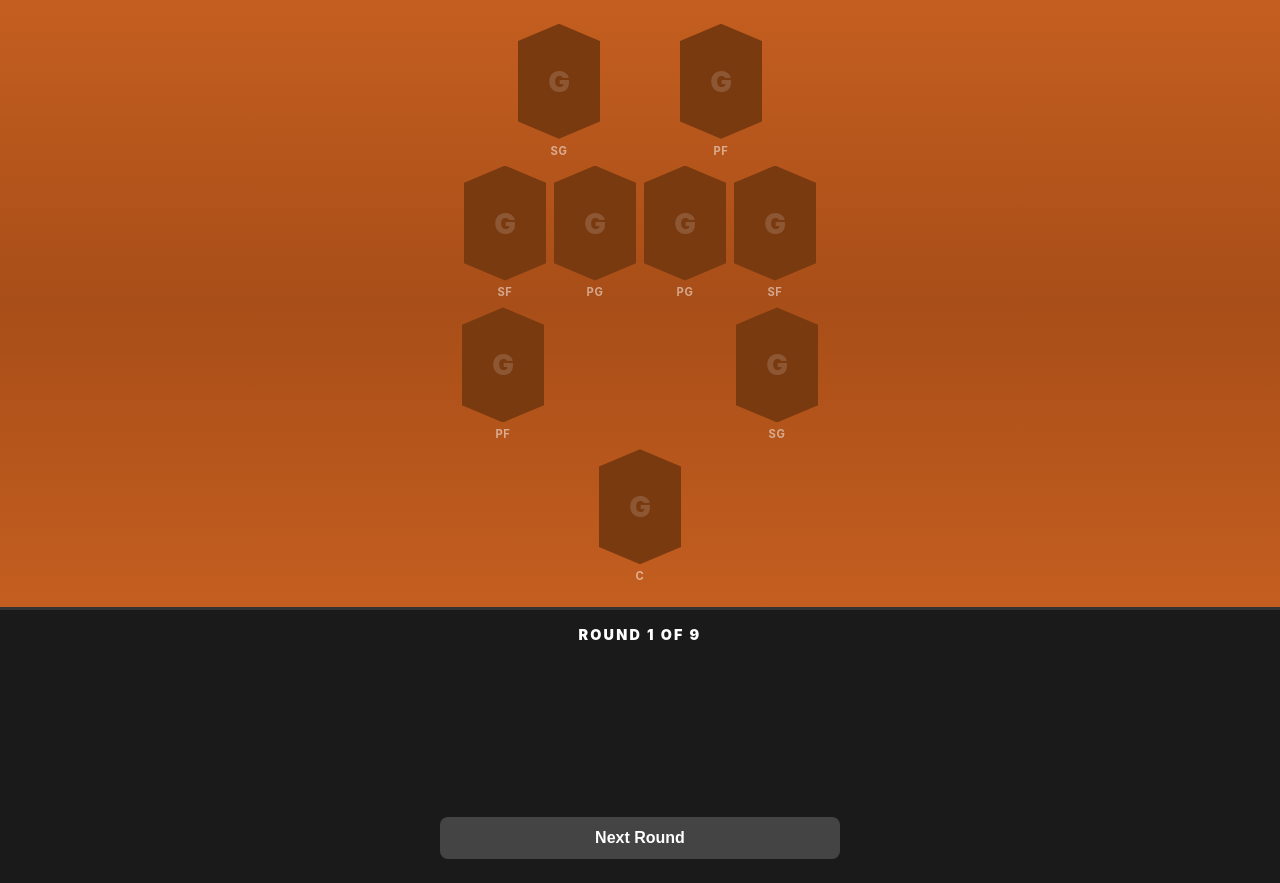
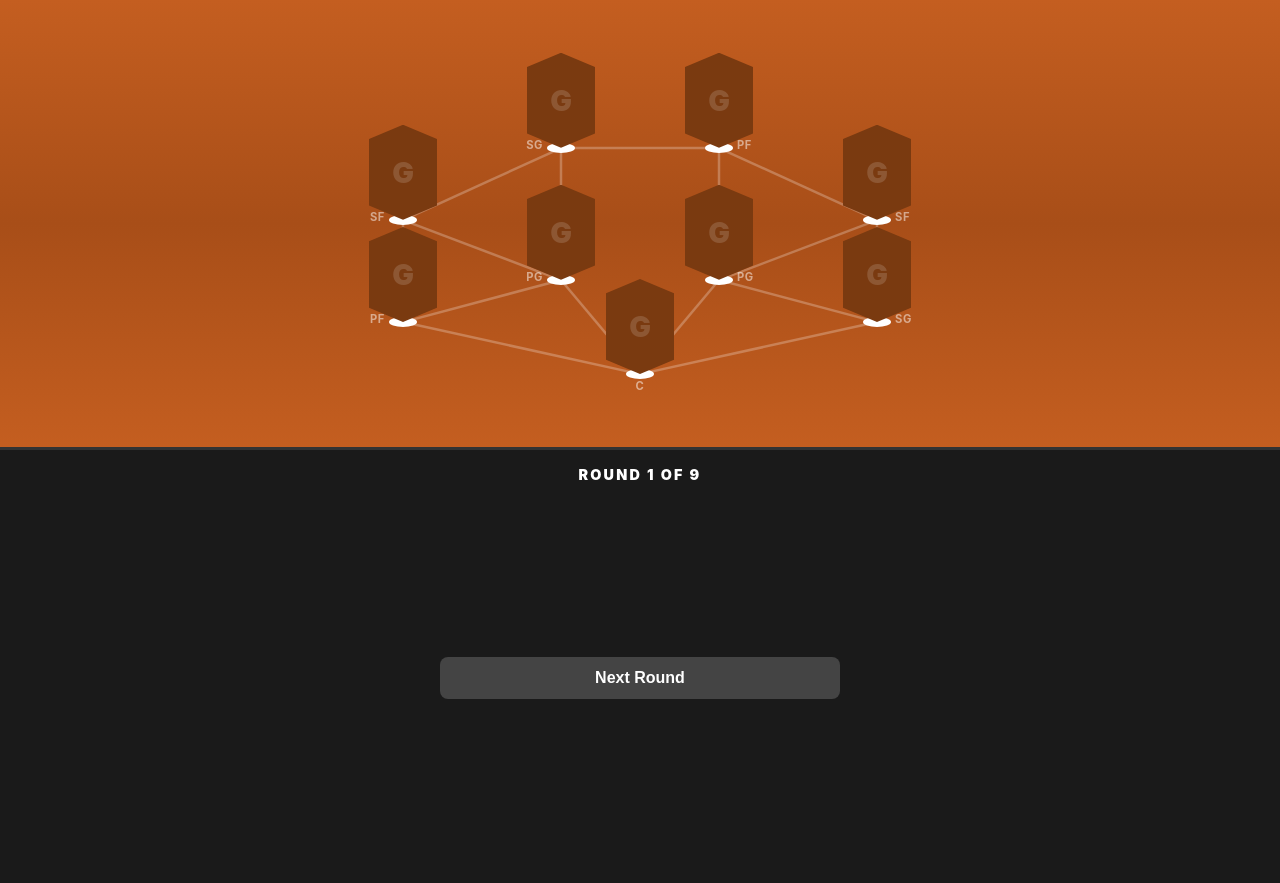
Before and after one commit to DavidSimmerman/giddey, a Django app: page /draft/ in a window 1280 px wide. Shown: the part 77-960 px from the top of the page. After the commit the page ends 776 px from the top, so only its background shows below. Run offline with Django 5.2, Linux system fonts and the light colour scheme; data that the repository does not hold is empty.

Commit message:
update grid style

```diff
--- a/game/templates/game/draft.html
+++ b/game/templates/game/draft.html
@@ -1,14 +1,18 @@
-<!DOCTYPE html>
+<!doctype html>
 <html lang="en">
 	<head>
-    <meta charset="UTF-8">
-    <meta name="viewport" content="width=device-width, initial-scale=1.0">
+		<meta charset="UTF-8" />
+		<meta name="viewport" content="width=device-width, initial-scale=1.0" />
 		<title>Giddey – Draft</title>
 		<style>
-        * { margin: 0; padding: 0; box-sizing: border-box; }
+			* {
+				margin: 0;
+				padding: 0;
+				box-sizing: border-box;
+			}
 
 			body {
-            font-family: -apple-system, BlinkMacSystemFont, "Segoe UI", Roboto, sans-serif;
+				font-family: -apple-system, BlinkMacSystemFont, 'Segoe UI', Roboto, sans-serif;
 				background: #c45e20;
 				color: #e0e0e0;
 				min-height: 100vh;
@@ -68,23 +72,62 @@
 				display: flex;
 				flex-direction: column;
 				align-items: center;
-            justify-content: center;
-            padding: 1.5rem 1rem;
-            gap: 0.5rem;
+				justify-content: space-evenly;
+				padding: 1rem 0.5rem;
+				gap: 0;
 				background: linear-gradient(180deg, #c45e20 0%, #a84e18 50%, #c45e20 100%);
 				position: relative;
+			}
+
+			.court svg.grid-lines {
+				position: absolute;
+				top: 0;
+				left: 0;
+				width: 100%;
+				height: 100%;
+				pointer-events: none;
+				z-index: 0;
 			}
 
 			.row {
 				display: flex;
 				justify-content: center;
 				gap: 0.75rem;
+				width: 100%;
+				max-width: 550px;
+				position: relative;
+				z-index: 1;
 			}
 
-        .row-1 { gap: 5rem; }
-        .row-2 { gap: 0.5rem; }
-        .row-3 { gap: 12rem; }
-        .row-4 { gap: 0; }
+			.row-1 {
+				justify-content: space-between;
+				gap: 0;
+				padding: 0 0.25rem;
+				transform: translateY(30px);
+			}
+			.hex-spacer {
+				width: 68px;
+				visibility: hidden;
+			}
+			.row-2 {
+				justify-content: space-between;
+				gap: 0;
+				padding: 0 0.25rem;
+			}
+			.row-2 .hex-slot-wrapper:nth-child(2),
+			.row-2 .hex-slot-wrapper:nth-child(3) {
+				transform: translateY(60px);
+			}
+			.row-3 {
+				justify-content: space-between;
+				gap: 0;
+				padding: 0 0.25rem;
+			}
+			.row-4 {
+				justify-content: center;
+				gap: 0;
+				transform: translateY(-50px);
+			}
 
 			/* ── Hex Slot ── */
 			.hex-slot-wrapper {
@@ -92,11 +135,12 @@
 				flex-direction: column;
 				align-items: center;
 				gap: 0.3rem;
+				position: relative;
 			}
 
 			.hex-slot {
-            width: 82px;
-            height: 115px;
+				width: 68px;
+				height: 95px;
 				clip-path: polygon(50% 0%, 100% 15%, 100% 85%, 50% 100%, 0% 85%, 0% 15%);
 				background: #7a3a10;
 				display: flex;
@@ -110,7 +154,7 @@
 			.hex-slot .empty-label {
 				font-size: 1.8rem;
 				font-weight: 900;
-            color: rgba(255,255,255,0.15);
+				color: rgba(255, 255, 255, 0.15);
 				text-transform: uppercase;
 				user-select: none;
 			}
@@ -123,7 +167,8 @@
 				background: #5a1a1a;
 			}
 
-        html.is-dragging, html.is-dragging * {
+			html.is-dragging,
+			html.is-dragging * {
 				cursor: grabbing !important;
 			}
 
@@ -135,12 +180,49 @@
 				display: none;
 			}
 
+			.hex-slot-wrapper::after {
+				content: '';
+				position: absolute;
+				top: 90px;
+				left: 50%;
+				transform: translateX(-50%);
+				width: 28px;
+				height: 10px;
+				background: #fff;
+				border-radius: 50%;
+				z-index: -1;
+			}
+
 			.slot-position-label {
+				position: absolute;
+				top: 85px;
 				font-size: 0.7rem;
 				font-weight: 700;
-            color: rgba(255,255,255,0.5);
+				color: rgba(255, 255, 255, 0.5);
 				text-transform: uppercase;
 				letter-spacing: 0.05em;
+				white-space: nowrap;
+			}
+
+			/* Left-side labels */
+			.row-1 .hex-slot-wrapper:nth-child(2) .slot-position-label,
+			.row-2 .hex-slot-wrapper:nth-child(1) .slot-position-label,
+			.row-2 .hex-slot-wrapper:nth-child(2) .slot-position-label,
+			.row-3 .hex-slot-wrapper:nth-child(1) .slot-position-label {
+				right: calc(50% + 18px);
+			}
+
+			/* Right-side labels */
+			.row-1 .hex-slot-wrapper:nth-child(3) .slot-position-label,
+			.row-2 .hex-slot-wrapper:nth-child(3) .slot-position-label,
+			.row-2 .hex-slot-wrapper:nth-child(4) .slot-position-label,
+			.row-3 .hex-slot-wrapper:nth-child(2) .slot-position-label {
+				left: calc(50% + 18px);
+			}
+
+			/* Center label (C) */
+			.row-4 .slot-position-label {
+				top: 100px;
 			}
 
 			/* ── Tier color definitions ── */
@@ -188,7 +270,7 @@
 				display: flex;
 				flex-direction: column;
 				overflow: hidden;
-            filter: drop-shadow(0 3px 8px rgba(0,0,0,0.7));
+				filter: drop-shadow(0 3px 8px rgba(0, 0, 0, 0.7));
 			}
 
 			.card-upper {
@@ -220,7 +302,7 @@
 				object-fit: cover;
 				object-position: top center;
 				z-index: 1;
-            filter: drop-shadow(-3px 2px 6px rgba(0,0,0,0.6));
+				filter: drop-shadow(-3px 2px 6px rgba(0, 0, 0, 0.6));
 				pointer-events: none;
 				-webkit-user-drag: none;
 			}
@@ -230,7 +312,7 @@
 				background: var(--divider-color);
 				position: relative;
 				z-index: 3;
-            box-shadow: 0 0 6px rgba(0,0,0,0.6);
+				box-shadow: 0 0 6px rgba(0, 0, 0, 0.6);
 			}
 
 			.card-badge-row .position-badge {
@@ -276,7 +358,7 @@
 
 			.card-lower .player-division {
 				font-size: 0.45rem;
-            color: rgba(255,255,255,0.75);
+				color: rgba(255, 255, 255, 0.75);
 				text-transform: uppercase;
 				margin-top: 1px;
 			}
@@ -303,11 +385,21 @@
 				display: block;
 			}
 
-        .card-lower .stars .star:nth-child(1) { margin-bottom: 4px; }
-        .card-lower .stars .star:nth-child(2) { margin-bottom: 2px; }
-        .card-lower .stars .star:nth-child(3) { margin-bottom: 0; }
-        .card-lower .stars .star:nth-child(4) { margin-bottom: 2px; }
-        .card-lower .stars .star:nth-child(5) { margin-bottom: 4px; }
+			.card-lower .stars .star:nth-child(1) {
+				margin-bottom: 4px;
+			}
+			.card-lower .stars .star:nth-child(2) {
+				margin-bottom: 2px;
+			}
+			.card-lower .stars .star:nth-child(3) {
+				margin-bottom: 0;
+			}
+			.card-lower .stars .star:nth-child(4) {
+				margin-bottom: 2px;
+			}
+			.card-lower .stars .star:nth-child(5) {
+				margin-bottom: 4px;
+			}
 
 			/* ── Slot card sizing ── */
 			.card-in-slot {
@@ -351,11 +443,21 @@
 				font-size: 0.38rem;
 			}
 
-        .card-in-slot .card-lower .stars .star:nth-child(1) { margin-bottom: 3px; }
-        .card-in-slot .card-lower .stars .star:nth-child(2) { margin-bottom: 1px; }
-        .card-in-slot .card-lower .stars .star:nth-child(3) { margin-bottom: 0; }
-        .card-in-slot .card-lower .stars .star:nth-child(4) { margin-bottom: 1px; }
-        .card-in-slot .card-lower .stars .star:nth-child(5) { margin-bottom: 3px; }
+			.card-in-slot .card-lower .stars .star:nth-child(1) {
+				margin-bottom: 3px;
+			}
+			.card-in-slot .card-lower .stars .star:nth-child(2) {
+				margin-bottom: 1px;
+			}
+			.card-in-slot .card-lower .stars .star:nth-child(3) {
+				margin-bottom: 0;
+			}
+			.card-in-slot .card-lower .stars .star:nth-child(4) {
+				margin-bottom: 1px;
+			}
+			.card-in-slot .card-lower .stars .star:nth-child(5) {
+				margin-bottom: 3px;
+			}
 
 			/* ── Draft Area (bottom) ── */
 			.draft-area {
@@ -392,7 +494,9 @@
 				background: linear-gradient(135deg, var(--border-light) 0%, var(--border-dark) 50%, var(--border-light) 100%);
 				position: relative;
 				cursor: grab;
-            transition: transform 0.15s, opacity 0.3s;
+				transition:
+					transform 0.15s,
+					opacity 0.3s;
 				user-select: none;
 				-webkit-user-select: none;
 			}
@@ -427,11 +531,21 @@
 				font-size: 0.55rem;
 			}
 
-        .pool-card .card-lower .stars .star:nth-child(1) { margin-bottom: 5px; }
-        .pool-card .card-lower .stars .star:nth-child(2) { margin-bottom: 2px; }
-        .pool-card .card-lower .stars .star:nth-child(3) { margin-bottom: 0; }
-        .pool-card .card-lower .stars .star:nth-child(4) { margin-bottom: 2px; }
-        .pool-card .card-lower .stars .star:nth-child(5) { margin-bottom: 5px; }
+			.pool-card .card-lower .stars .star:nth-child(1) {
+				margin-bottom: 5px;
+			}
+			.pool-card .card-lower .stars .star:nth-child(2) {
+				margin-bottom: 2px;
+			}
+			.pool-card .card-lower .stars .star:nth-child(3) {
+				margin-bottom: 0;
+			}
+			.pool-card .card-lower .stars .star:nth-child(4) {
+				margin-bottom: 2px;
+			}
+			.pool-card .card-lower .stars .star:nth-child(5) {
+				margin-bottom: 5px;
+			}
 
 			/* ── Next Round Button ── */
 			.next-round-btn {
@@ -461,8 +575,11 @@
 			.draft-complete {
 				display: none;
 				position: fixed;
-            top: 0; left: 0; right: 0; bottom: 0;
-            background: rgba(0,0,0,0.8);
+				top: 0;
+				left: 0;
+				right: 0;
+				bottom: 0;
+				background: rgba(0, 0, 0, 0.8);
 				z-index: 100;
 				align-items: center;
 				justify-content: center;
@@ -499,7 +616,6 @@
 		</style>
 	</head>
 	<body>
-
 		<!-- Header -->
 		<div class="header">
 			<div class="header-title">Giddey</div>
@@ -521,8 +637,10 @@
 
 		<!-- Court Grid -->
 		<div class="court">
-        <!-- Row 1: SG, PF -->
+			<svg class="grid-lines" id="grid-lines"></svg>
+			<!-- Row 1: SG, PF (with spacers to align with PGs) -->
 			<div class="row row-1">
+				<div class="hex-spacer"></div>
 				<div class="hex-slot-wrapper">
 					<div class="hex-slot" data-slot="0" data-position="SG"></div>
 					<div class="slot-position-label">SG</div>
@@ -531,6 +649,7 @@
 					<div class="hex-slot" data-slot="1" data-position="PF"></div>
 					<div class="slot-position-label">PF</div>
 				</div>
+				<div class="hex-spacer"></div>
 			</div>
 			<!-- Row 2: SF, PG, PG, SF -->
 			<div class="row row-2">
@@ -670,9 +789,9 @@
 					card.innerHTML = buildCardHTML(player, false);
 
 					// Mouse drag
-            card.addEventListener('mousedown', (e) => handleDragStart(e, card, index));
+					card.addEventListener('mousedown', e => handleDragStart(e, card, index));
 					// Touch drag
-            card.addEventListener('touchstart', (e) => handleDragStart(e, card, index), { passive: false });
+					card.addEventListener('touchstart', e => handleDragStart(e, card, index), { passive: false });
 
 					pool.appendChild(card);
 				});
@@ -733,8 +852,8 @@
 				dragClone.style.opacity = '0.85';
 				dragClone.style.width = el.offsetWidth + 'px';
 				dragClone.style.height = el.offsetHeight + 'px';
-        dragClone.style.left = (pos.x - el.offsetWidth / 2) + 'px';
-        dragClone.style.top = (pos.y - el.offsetHeight / 2) + 'px';
+				dragClone.style.left = pos.x - el.offsetWidth / 2 + 'px';
+				dragClone.style.top = pos.y - el.offsetHeight / 2 + 'px';
 				dragClone.style.transition = 'none';
 				document.body.appendChild(dragClone);
 
@@ -751,8 +870,8 @@
 				if (!dragClone) return;
 				e.preventDefault();
 				const pos = getPointer(e);
-        dragClone.style.left = (pos.x - dragClone.offsetWidth / 2) + 'px';
-        dragClone.style.top = (pos.y - dragClone.offsetHeight / 2) + 'px';
+				dragClone.style.left = pos.x - dragClone.offsetWidth / 2 + 'px';
+				dragClone.style.top = pos.y - dragClone.offsetHeight / 2 + 'px';
 
 				document.querySelectorAll('.hex-slot').forEach(s => {
 					s.classList.remove('dragover');
@@ -858,7 +977,7 @@
 			function makeSlotDraggable(slot) {
 				slot.style.cursor = 'grab';
 				// Remove old listeners by replacing the node (clean way)
-        const handler = (e) => handleSlotDragStart(e, slot);
+				const handler = e => handleSlotDragStart(e, slot);
 				slot.onmousedown = handler;
 				slot.ontouchstart = handler;
 			}
@@ -914,17 +1033,69 @@
 				}
 
 				currentRound++;
-        document.getElementById('round-indicator').textContent =
-            'Round ' + currentRound + ' of ' + totalRounds;
+				document.getElementById('round-indicator').textContent = 'Round ' + currentRound + ' of ' + totalRounds;
 				fetchPlayers();
+			}
+
+			// ── Grid lines ──
+			const gridConnections = [
+				[0, 1], // SG–PF (row 1)
+				[0, 2], // SG–SF (diagonal)
+				[0, 3], // SG–PG (below)
+				[1, 4], // PF–PG (below)
+				[1, 5], // PF–SF (diagonal)
+				[2, 3], // SF–PG (row 2)
+				[2, 6], // SF–PF (below)
+				[3, 6], // PG–PF (below-left)
+				[3, 8], // PG–C
+				[4, 5], // PG–SF (row 2)
+				[4, 7], // PG–SG (below-right)
+				[4, 8], // PG–C
+				[5, 7], // SF–SG (below)
+				[6, 8], // PF–C
+				[7, 8] // SG–C
+			];
+
+			function drawGridLines() {
+				const court = document.querySelector('.court');
+				const svg = document.getElementById('grid-lines');
+				const courtRect = court.getBoundingClientRect();
+
+				svg.setAttribute('viewBox', `0 0 ${courtRect.width} ${courtRect.height}`);
+				svg.innerHTML = '';
+
+				const slots = document.querySelectorAll('.hex-slot');
+				const centers = {};
+
+				slots.forEach(slot => {
+					const rect = slot.getBoundingClientRect();
+					// Connect at the bottom point of the hexagon (50% 100% of clip-path)
+					centers[slot.dataset.slot] = {
+						x: rect.left + rect.width / 2 - courtRect.left,
+						y: rect.top + rect.height - courtRect.top
+					};
+				});
+
+				gridConnections.forEach(([a, b]) => {
+					const line = document.createElementNS('http://www.w3.org/2000/svg', 'line');
+					line.setAttribute('x1', centers[a].x);
+					line.setAttribute('y1', centers[a].y);
+					line.setAttribute('x2', centers[b].x);
+					line.setAttribute('y2', centers[b].y);
+					line.setAttribute('stroke', 'rgba(255, 255, 255, 0.25)');
+					line.setAttribute('stroke-width', '2.5');
+					svg.appendChild(line);
+				});
 			}
 
 			// ── Init ──
 			document.addEventListener('DOMContentLoaded', () => {
 				setupDropZones();
 				fetchPlayers();
+				requestAnimationFrame(() => drawGridLines());
 			});
+
+			window.addEventListener('resize', drawGridLines);
 		</script>
-
 	</body>
 </html>
```
Lines whose indentation alone changed are shown as unchanged.
